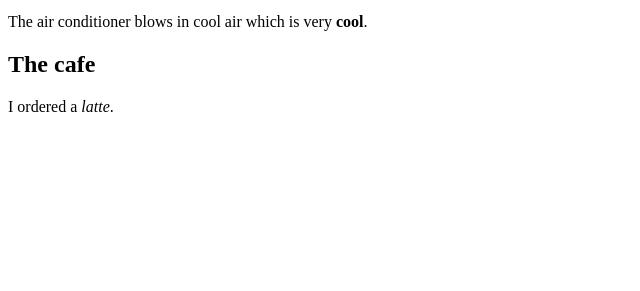
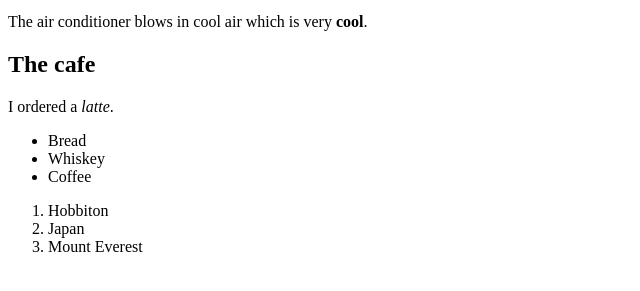
Before and after one commit to narun-you/git_test, a plain HTML site: page html_boilerplate/index.html in a window 1280 px wide. Shown: the part 101-392 px from the top of the page, without its empty margins (0-640 px from the left). Drawn offline with Linux system fonts and the light colour scheme.

Commit message:
Add list and unlisted

```diff
--- a/html_boilerplate/index.html
+++ b/html_boilerplate/index.html
@@ -22,5 +22,16 @@
         I ordered a <em>latte</em>.
     </P>
     <!-- em is italic, strong is bold-->
+    <!--List of my favorite foods-->
+    <ul>
+        <li> Bread</li>
+        <li>Whiskey</li>
+        <li>Coffee</li>
+    </ul>
+    <ol>
+        <li>Hobbiton</li>
+        <li>Japan</li>
+        <li> Mount Everest</li>
+    </ol>
 </body>
 </html>
```
